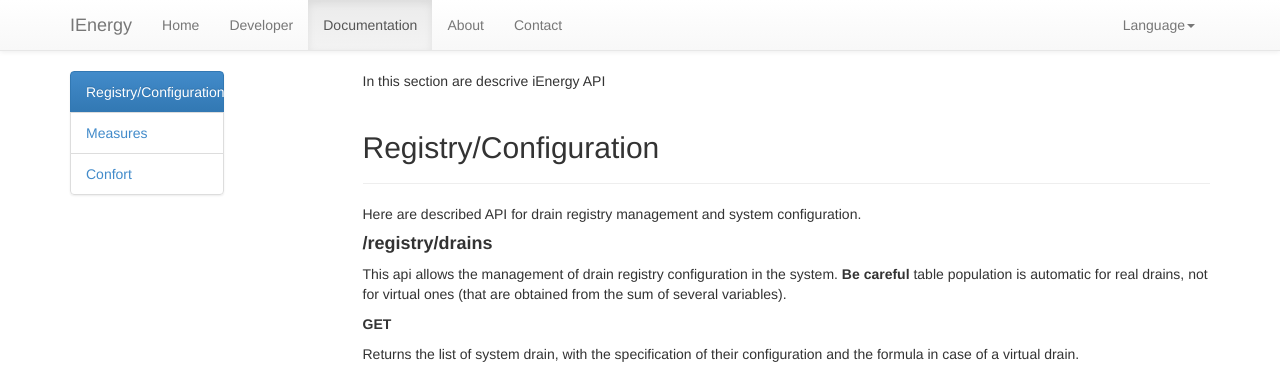
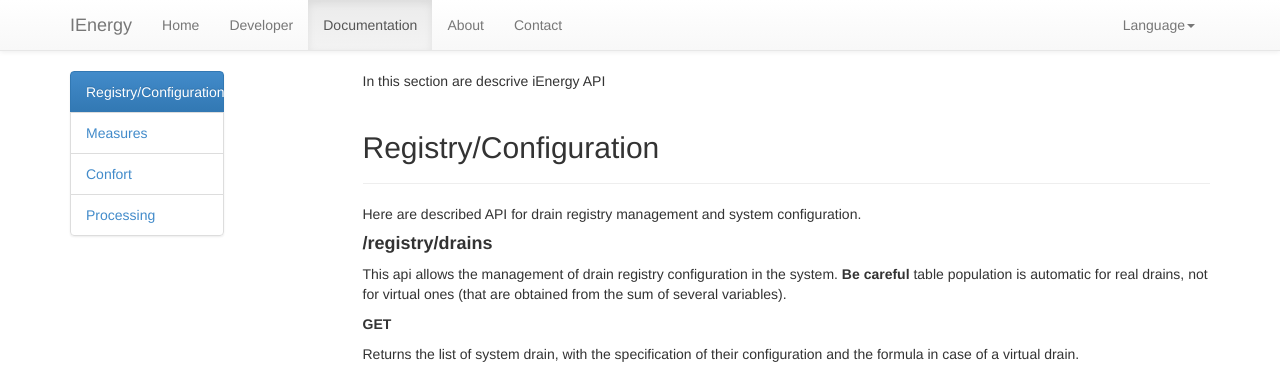
Before and after one commit to iEnergy/iEnergy.github.io, a Jekyll site: the page built from eng/doc.html, in a window 1280 px wide. Shown: the top 377 px of the page. Built offline with Jekyll 4.4.1, drawn with Linux system fonts in a browser that asks for light colours; nearby versions of some CDN libraries; Markdown is read by kramdown in place of the engine named in the settings.

Commit message:
add processing to side bar

```diff
--- a/_includes/documentation-side-navbar.html
+++ b/_includes/documentation-side-navbar.html
@@ -3,5 +3,6 @@
         <li class="list-group-item active"> <a href="#registry-configuration">Registry/Configuration</a></li>
         <li class="list-group-item"> <a href="#measures">Measures</a></li>
         <li class="list-group-item" > <a href="#confort">Confort</a></li>
+        <li class="list-group-item" > <a href="#processing">Processing</a></li>
     </ul>
 </div>
```
